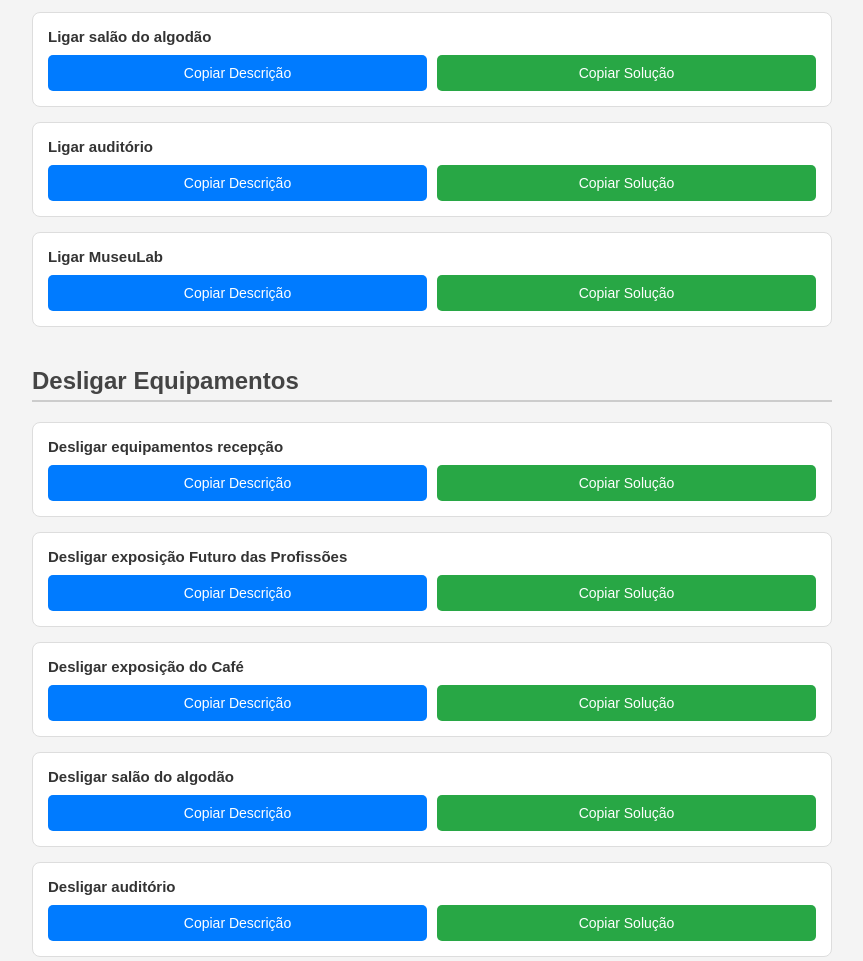
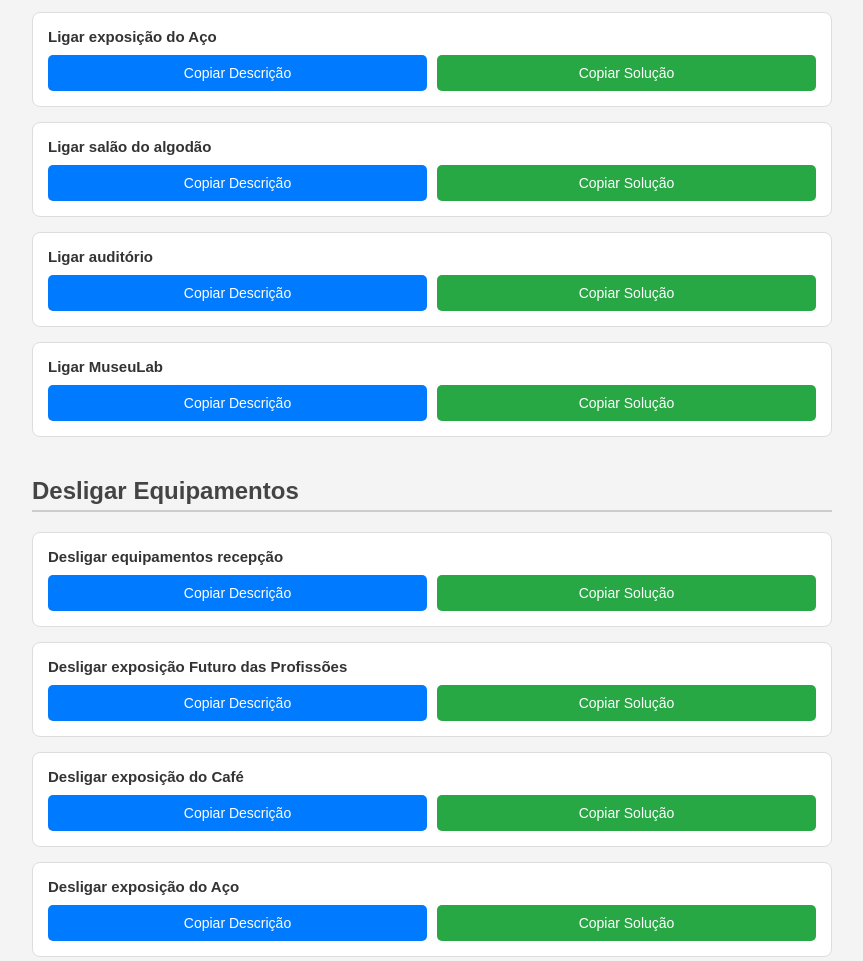
Before and after one commit to contateste1DCF/chamados-museu-da-industria, a plain HTML site: page index.html in a window 1280 px wide. Shown: the part 491-1452 px from the top of the page, without its empty margins (208-1071 px from the left). Drawn offline with Linux system fonts and the light colour scheme.

Commit message:
Add buttons for controlling Aço and algodão exhibitions

```diff
--- a/index.html
+++ b/index.html
@@ -101,6 +101,14 @@ color: #000;
 </div>
 
 <div class="chamado">
+<h3>Ligar exposição do Aço</h3>
+<div class="btn-group">
+<button class="btn-desc" data-copy="iluminação cênica, ar condicionados, computadores desktop, televisões">Copiar Descrição</button>
+<button class="btn-sol" data-copy="Exposição do aço ligada e verificada">Copiar Solução</button>
+</div>
+</div>
+
+<div class="chamado">
 <h3>Ligar salão do algodão</h3>
 <div class="btn-group">
 <button class="btn-desc" data-copy="ar condicionados, iluminação ambiente, projetor, notebook">Copiar Descrição</button>
@@ -147,6 +155,14 @@ color: #000;
 <div class="btn-group">
 <button class="btn-desc" data-copy="disjuntores, iluminação cênica, ar condicionados projetor, tv's, sistema de som">Copiar Descrição</button>
 <button class="btn-sol" data-copy="Exposição do café desligada e verificada">Copiar Solução</button>
+</div>
+</div>
+
+<div class="chamado">
+<h3>Desligar exposição do Aço</h3>
+<div class="btn-group">
+<button class="btn-desc" data-copy="iluminação cênica, ar condicionados, computadores desktop, televisões">Copiar Descrição</button>
+<button class="btn-sol" data-copy="Exposição do aço desligada e verificada">Copiar Solução</button>
 </div>
 </div>
 
```
